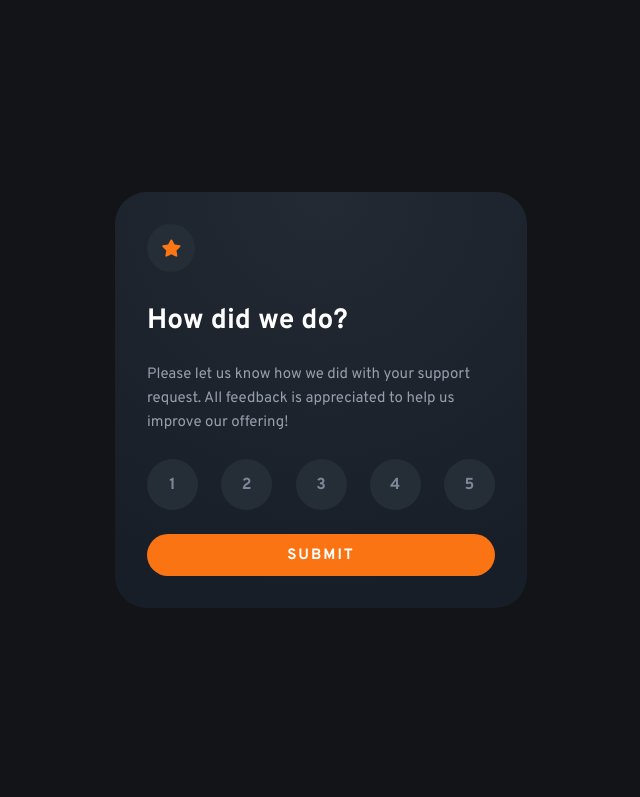
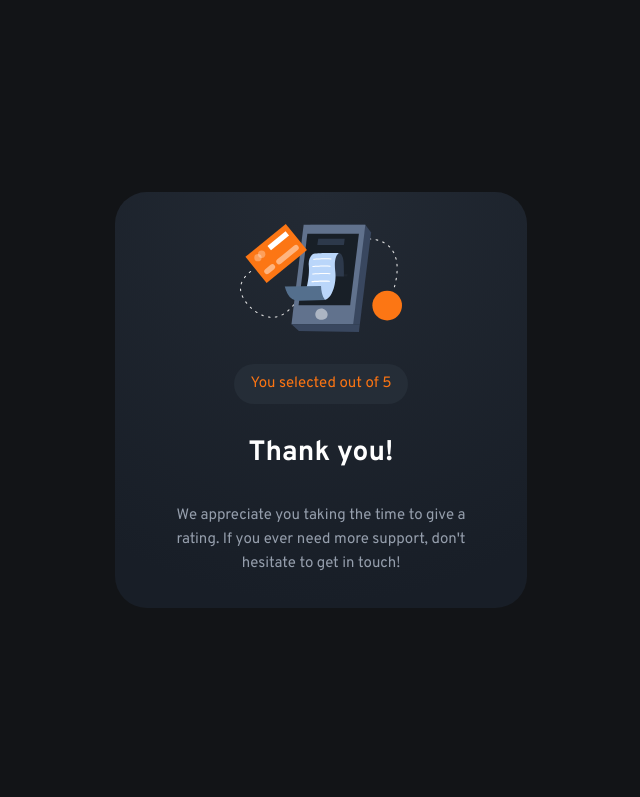
Before and after one commit to FahoMenhera/rating-component, a website built with Vite: page index.html in a window 1280 px wide. Both pictures are taken after a click on the button "SUBMIT". Shown: the top 797 px of the page, without its empty margins (319-959 px from the left). Built offline with nearby package versions, Linux system fonts and the light colour scheme.

Commit message:
last one commit

```diff
--- a/index.html
+++ b/index.html
@@ -6,6 +6,7 @@
 
   <link rel="icon" type="image/png" sizes="32x32" href="./images/favicon-32x32.png">
   <link rel="stylesheet" href="style.css">
+  <script src="main.js" defer></script>
 
   <title>Frontend Mentor | Interactive rating component</title>
 
@@ -25,11 +26,11 @@
             to help us improve our offering!
           </p>
           <ul class="numbers-list fs-numbers fw-numbers lh-numbers">
-            <li class="text-neutral-500 bgc-neutral-700"> 1 </li>
-            <li class="text-neutral-500 bgc-neutral-700"> 2 </li>
-            <li class="text-neutral-500 bgc-neutral-700"> 3 </li>
-            <li class="text-neutral-500 bgc-neutral-700"> 4 </li>
-            <li class="text-neutral-500 bgc-neutral-700"> 5 </li>
+            <li> <button class="number-btn | text-neutral-500 bgc-neutral-700">1</button> </li>
+            <li> <button class="number-btn | text-neutral-500 bgc-neutral-700">2</button> </li>
+            <li> <button class="number-btn | text-neutral-500 bgc-neutral-700">3</button> </li>
+            <li> <button class="number-btn | text-neutral-500 bgc-neutral-700">4</button> </li>
+            <li> <button class="number-btn | text-neutral-500 bgc-neutral-700">5</button> </li>
           </ul>
           <button class="fs-btn fw-btn lh-btn | btn text-neutral-100 bgc-primary">
             Submit
@@ -40,12 +41,12 @@
   <!-- Rating state end -->
 
   <!-- Thank you state start -->
-    <section class="thanks-state">
+    <section class="thanks-state hidden">
       <div class="container">
         <div class="thanks-panel flex-column flow" style="--spacing: 2rem;">
           <img src="./images/illustration-thank-you.svg" alt="thanks you illustration">
           <h2 class="secondary-heading fs-secondary-heading fw-secondary-heading lh-secondary-heading | text-primary bgc-neutral-700">
-            You selected <!-- Add rating here --> out of 5
+            You selected <span id="rating"></span> out of 5
           </h2>
           <h1 class="primary-heading fs-primary-heading fw-primary-heading lh-primary-heading | text-neutral-100">  Thank you! </h1>
           <p class="fs-body fw-body lh-body | text-neutral-200">
--- a/main.js
+++ b/main.js
@@ -0,0 +1,16 @@
+const submitBtn = document.querySelector('.btn');
+const ratingState = document.querySelector('.rating-state');
+const thanksState = document.querySelector('.thanks-state');
+const rating = document.getElementById('rating');
+const numbers = document.querySelectorAll('.number-btn');
+
+submitBtn.addEventListener('click', () =>{
+    ratingState.classList.add('hidden');
+    thanksState.classList.remove('hidden');
+})
+
+numbers.forEach((e) =>{
+    e.addEventListener('click', () =>{
+        rating.innerHTML = e.innerHTML;
+    })
+})
--- a/style.css
+++ b/style.css
@@ -62,7 +62,7 @@
       --lh-btn: var(--lh-500);
     }
 
-    .numbers-list li{
+    .number-btn{
       min-width: 51px;
       min-height: 51px;
       line-height: 53px !important;
@@ -176,10 +176,14 @@ body{
   display: flex;
   align-items: center;
   justify-content: space-between;
-
 }
 
 .numbers-list li{
+  list-style: none;
+}
+
+.number-btn{
+  border-style: none;
   width: 42px;
   height: 42px;
   border-radius: 100%;
@@ -190,8 +194,13 @@ body{
   transition: .1s;
 }
 
-.numbers-list li:hover{
+.number-btn:hover{
   background-color: var(--clr-primary);
+  color: var(--clr-neutral-100);
+}
+
+.number-btn:focus-within{
+  background-color: var(--clr-neutral-200);
   color: var(--clr-neutral-100);
 }
 
```
